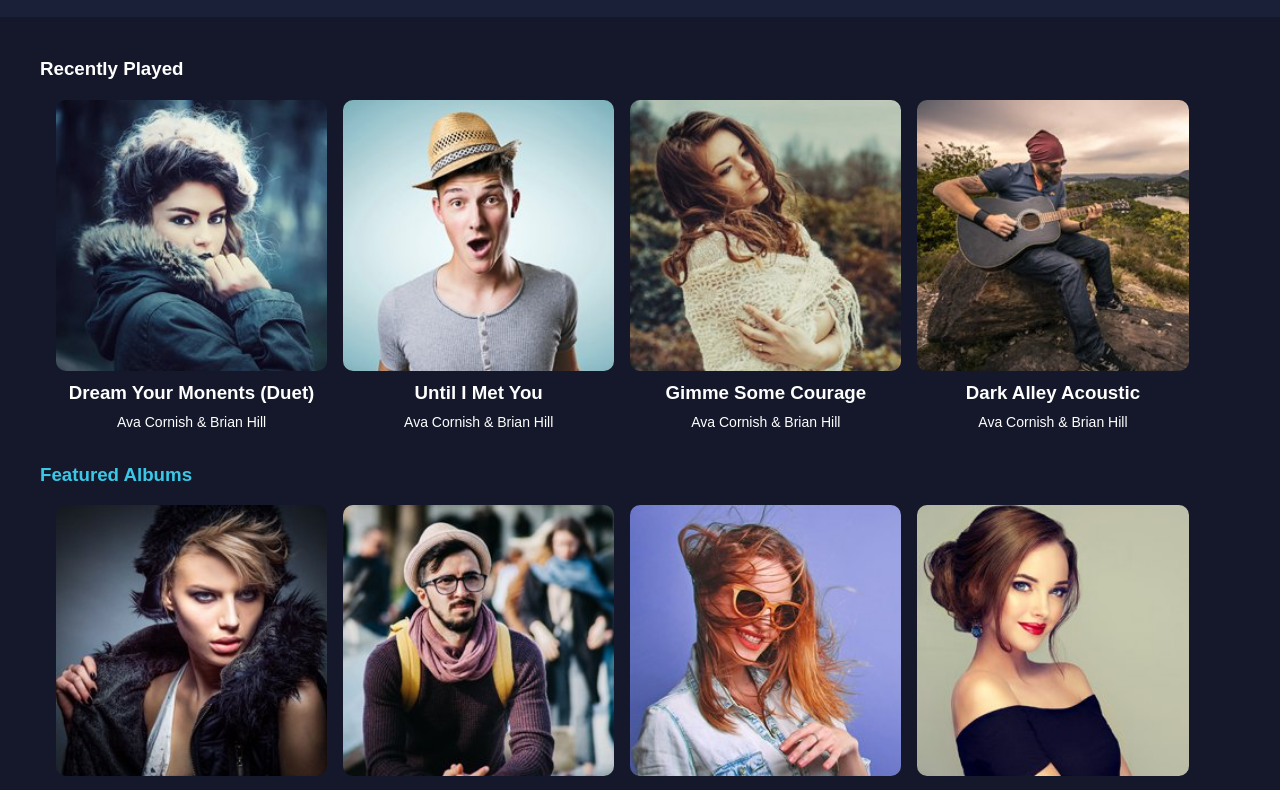
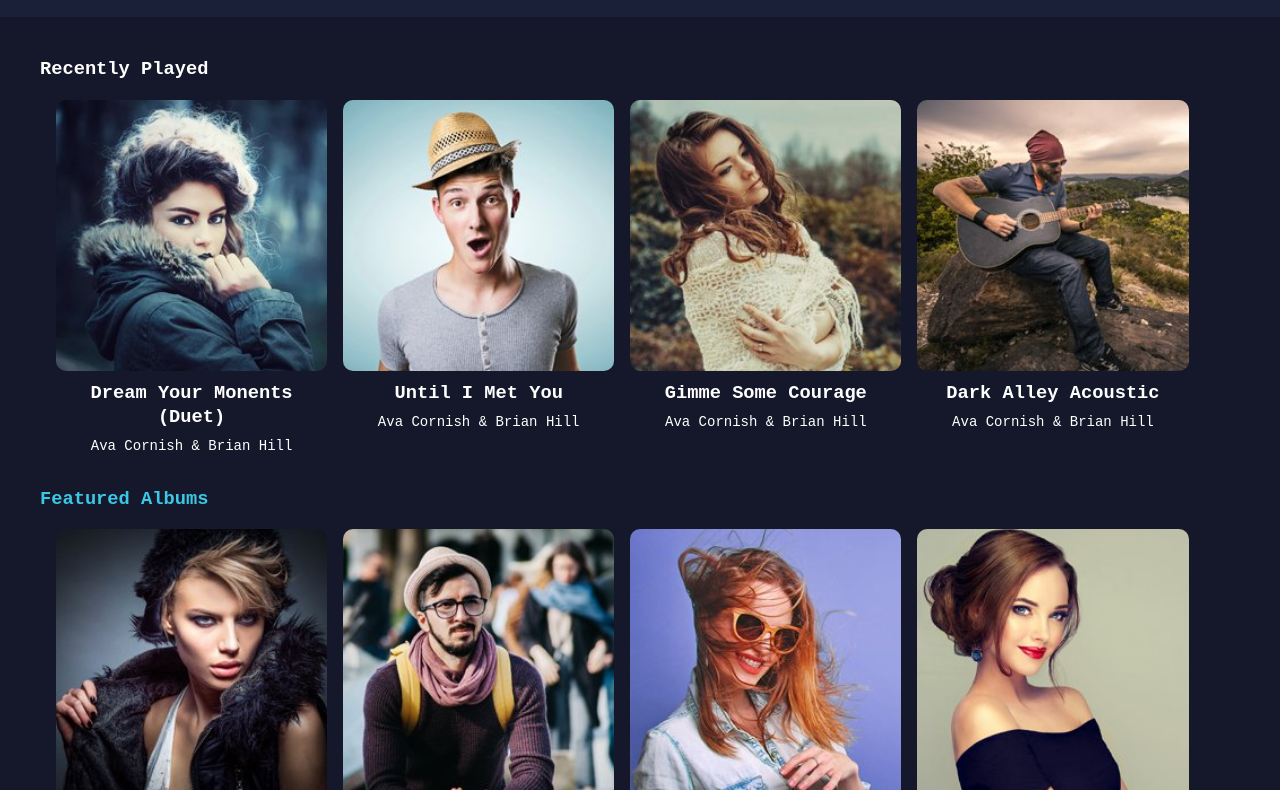
Before and after one commit to dangvanducgitthub/MusicStore, a plain HTML site: page index.html in a window 1280 px wide. Shown: the part 43-833 px from the top of the page. Drawn offline with Linux system fonts and the light colour scheme.

Commit message:
Update style.css

```diff
--- a/style.css
+++ b/style.css
@@ -1,5 +1,5 @@
 *{
-    font-family: sans-serif;
+    font-family:'Courier New', Courier, monospace;
 }
 html,body{
     font-weight: 400px;
```
